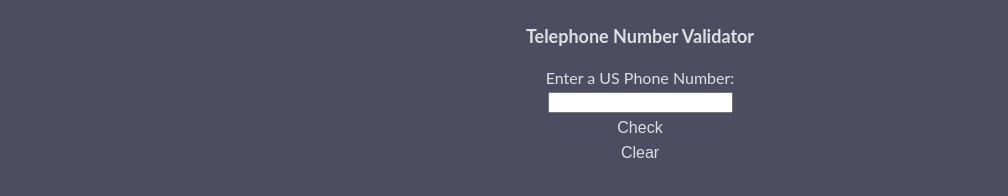
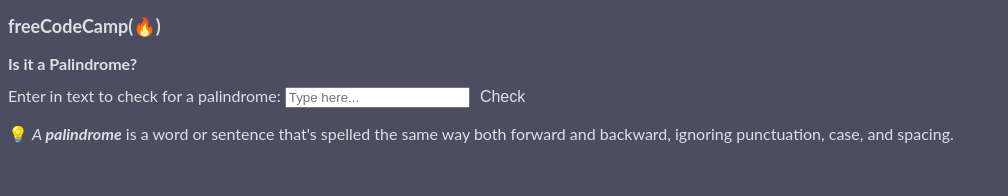
Before and after one commit to Selmy44/ListApp, a website: page index.html in a window 1280 px wide. Shown: the whole page, without its empty margins (0-1008 px from the left). Drawn offline with Linux system fonts and the light colour scheme.

Commit message:
Add files via upload

```diff
--- a/index.html
+++ b/index.html
@@ -3,18 +3,27 @@
 <head>
     <meta charset="UTF-8">
     <meta name="viewport" content="width=device-width, initial-scale=1.0">
-  <title>Telephone Number Validator</title>
+    <title>Palindrome Checker</title>
     <link rel="stylesheet" href="styles.css">
 </head>
 <body>
-  <div class="container">
-    <h1>Telephone Number Validator</h1>
-    <label for="user-input">Enter a US Phone Number:</label>
-    <input type="text" id="user-input">
+    <header>
+        <h1>freeCodeCamp(🔥)</h1>
+    </header>
+
+    <main>
+        <h2>Is it a Palindrome?</h2>
+        <div class="input-container">
+            <label for="text-input">Enter in text to check for a palindrome:</label>
+            <input type="text" id="text-input" placeholder="Type here..." />
             <button id="check-btn">Check</button>
-    <button id="clear-btn">Clear</button>
-    <div id="results-div"></div>
         </div>
+        <div id="result"></div>
+    </main>
+
+    <section class="info-box">
+        <p>💡 <em>A <strong>palindrome</strong></em> is a word or sentence that's spelled the same way both forward and backward, ignoring punctuation, case, and spacing.</p>
+    </section>
 
     <script src="script.js"></script>
 </body>
```
Lines whose indentation alone changed are shown as unchanged.
